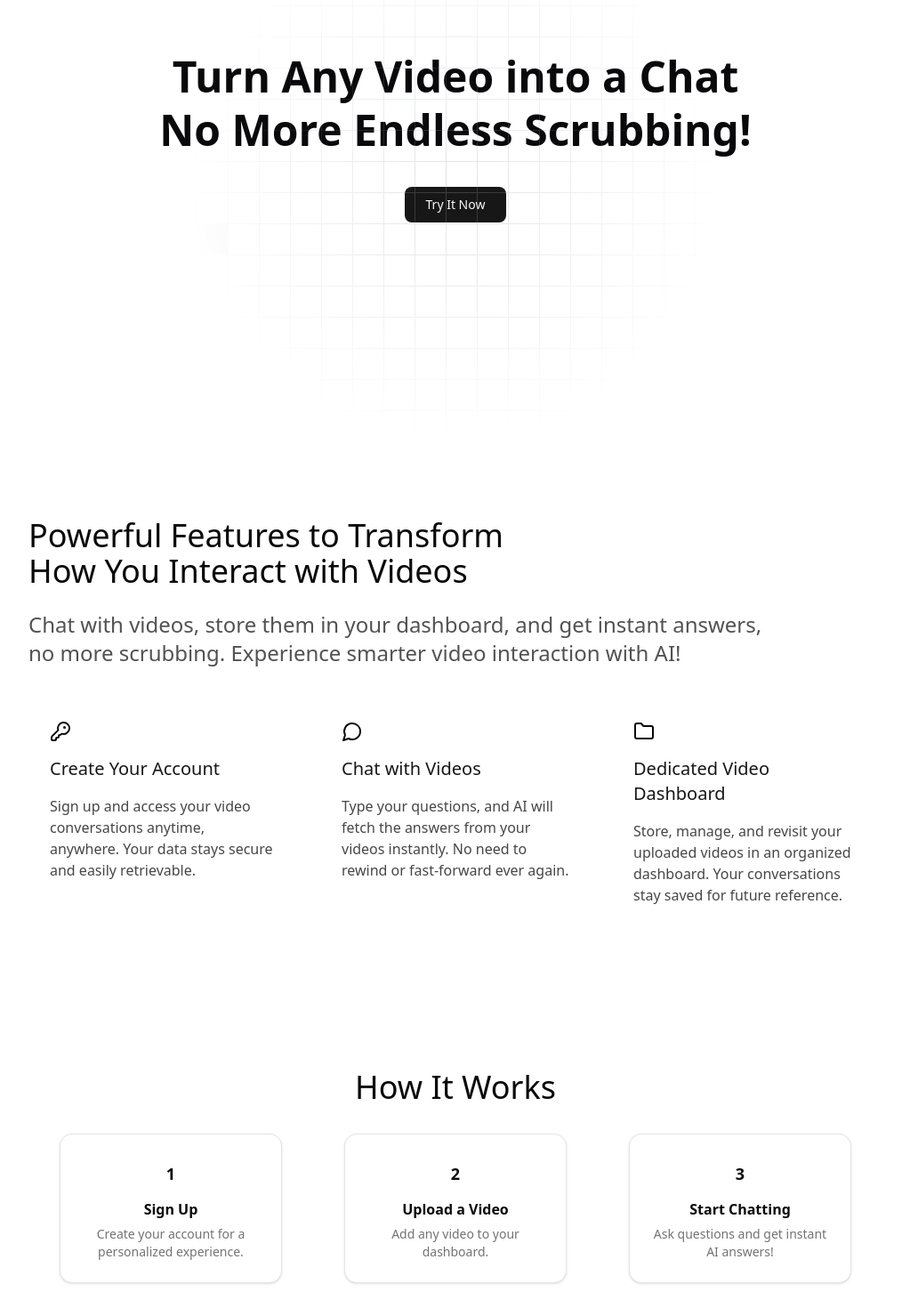
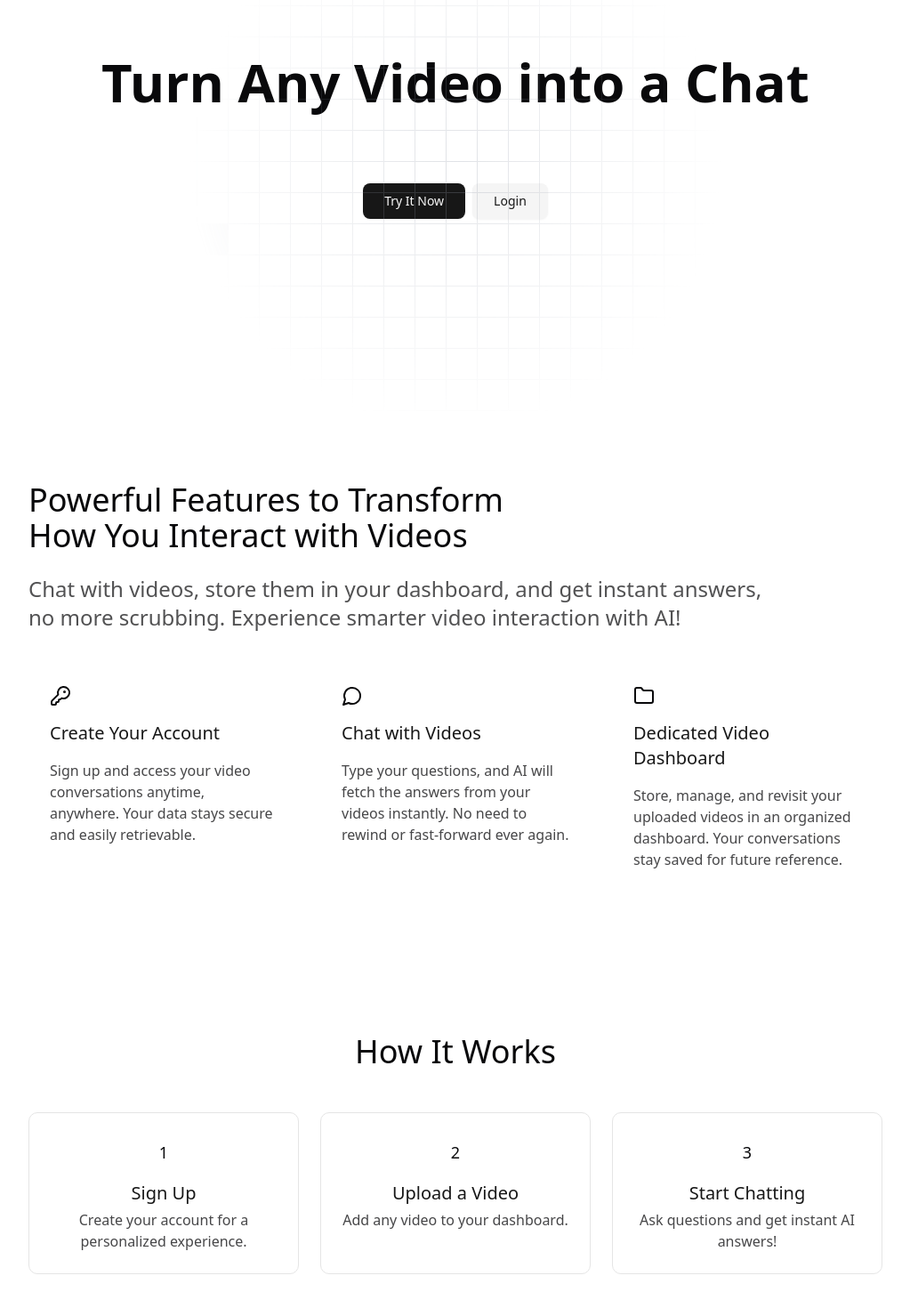
Before and after one commit to nadjib-boum/vidchat-ai, a Next.js app: page / in a window 1280 px wide. Shown: the part 98-1568 px from the top of the page at 89% size, without its empty margins (128-1151 px from the left). Built offline with nearby package versions, Linux system fonts and the light colour scheme.

Commit message:
fizilize the landing page

```diff
--- a/src/components/HowItWorkCard.tsx
+++ b/src/components/HowItWorkCard.tsx
@@ -27,15 +27,18 @@ const NumberIcon = ({ number }: { number: number; }) => {
 const HowItWorkCard = ({ card, index }: HowItWorkCardProps) => {
 
   return (
-    <Card className="w-[250px] text-center">
-      <CardHeader>
-        <CardTitle className="flex flex-col items-center gap-3 mb-1">
-          <NumberIcon number={index + 1} />
-          {card.title}
-        </CardTitle>
-        <CardDescription>{card.description}</CardDescription>
-      </CardHeader>
-    </Card>
+    <div
+      key={index}
+      className="flex flex-col justify-between gap-6 rounded-lg border p-6 transition-all hover:-mt-2 hover:mb-2"
+    >
+      <div className="flex flex-col gap-3 items-center text-center">
+        <NumberIcon number={index + 1} />
+        <div>
+          <h4 className="text-xl text-primary mb-1">{card.title}</h4>
+          <p className="text-base opacity-75">{card.description}</p>
+        </div>
+      </div>
+    </div>
 
   );
 
--- /dev/null
+++ b/src/components/LoginButton.tsx
@@ -0,0 +1,14 @@
+import { Button } from "@/components/ui/button";
+import Link from "next/link";
+
+const LoginButton = () => {
+
+  return (
+    <Link href={"/"}>
+      <Button variant={"secondary"} size={"lg"}>Login</Button>
+    </Link>
+  );
+
+}
+
+export default LoginButton;
--- a/src/components/landing-page/Footer.tsx
+++ b/src/components/landing-page/Footer.tsx
@@ -26,7 +26,7 @@ export default function Footer() {
       <Section>
         <Container className="not-prose flex flex-col justify-between gap-6 border-t md:flex-row md:items-center md:gap-2">
           <div className="flex gap-2">
-            <FooterLink href="https://github.com/nadjib-boum" icon={<Github />} />
+            <FooterLink href="https://github.com/nadjib-boum/vidchat-ai" icon={<Github />} />
             <FooterLink href="https://x.com/nadjib_dev" icon={<Twitter />} />
             <FooterLink href="https://www.linkedin.com/in/nadjib-boumekhiet-08707a258" icon={<Linkedin />} />
           </div>
--- a/src/components/landing-page/Hero.tsx
+++ b/src/components/landing-page/Hero.tsx
@@ -1,19 +1,21 @@
-"use client";
-
 import { GridPattern } from "@/components/magicui/grid-pattern";
 import { TextAnimate } from "@/components/magicui/text-animate";
+import CTAButton from "@/components/CTAButton";
+import LoginButton from "@/components/LoginButton";
 import { cn } from "@/lib/utils";
-import CTAButton from "../CTAButton";
 
 const Hero = () => {
   return (
-    <div className="relative flex flex-col items-center gap-10 overflow-hidden rounded-lg bg-background p-20 h-[75vh]">
-      <div className="text-5xl font-bold flex flex-col gap-3 items-center mt-20">
-        <TextAnimate animation="blurIn" duration={.8}>Turn Any Video into a Chat</TextAnimate>
-        <TextAnimate animation="blurIn" duration={.8} delay={1}>No More Endless Scrubbing!</TextAnimate>
+    <section className="relative flex flex-col items-center gap-10 overflow-hidden rounded-lg bg-background md:p-20 p-10 h-[70vh]">
+      <div className="text-4xl md:text-5xl lg:text-6xl flex flex-col gap-4 items-center mt-20 text-center">
+        <TextAnimate animation="blurIn" duration={1} className="font-bold">Turn Any Video into a Chat</TextAnimate>
+        <p className="md:text-xl text-lg text-white">
+          Say No More To Endless Scrubbing!
+        </p>
       </div>
-      <div>
+      <div className="flex gap-2">
         <CTAButton text="Try It Now" />
+        <LoginButton />
       </div>
       <div>
         <GridPattern
@@ -28,7 +30,7 @@ const Hero = () => {
           )}
         />
       </div>
-    </div>
+    </section>
   );
 }
 
--- a/src/components/landing-page/HowItWorks.tsx
+++ b/src/components/landing-page/HowItWorks.tsx
@@ -29,7 +29,7 @@ const HowItWorks = () => {
             How It Works
           </Balancer>
         </h2>
-        <div className="flex flex-col md:flex-row justify-around items-center">
+        <div className="grid gap-6 md:mt-12 md:grid-cols-3">
           { cards.map((card, index) => <HowItWorkCard key={index} card={card} index={index} />) }
         </div>
       </Container>
```
